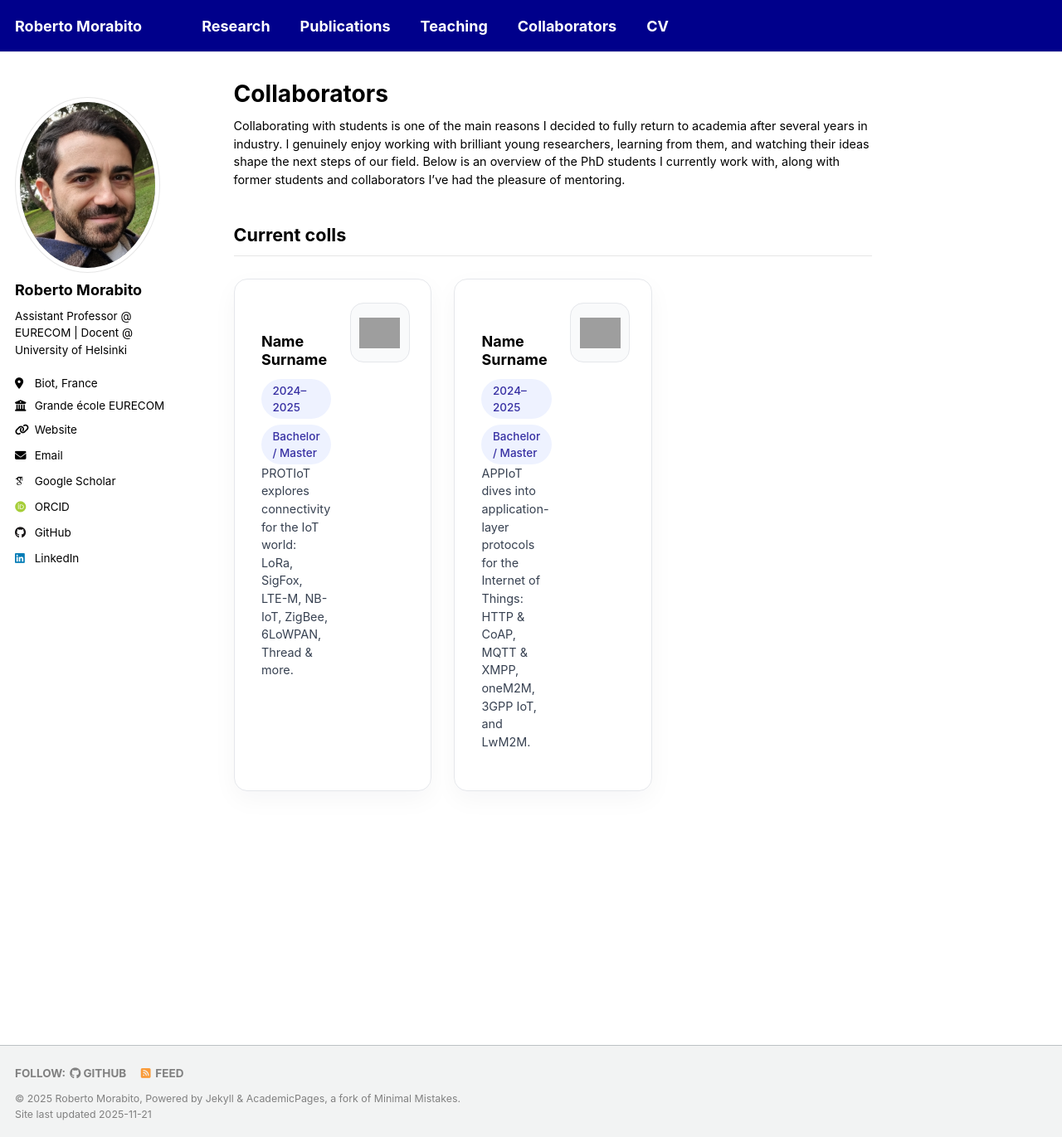
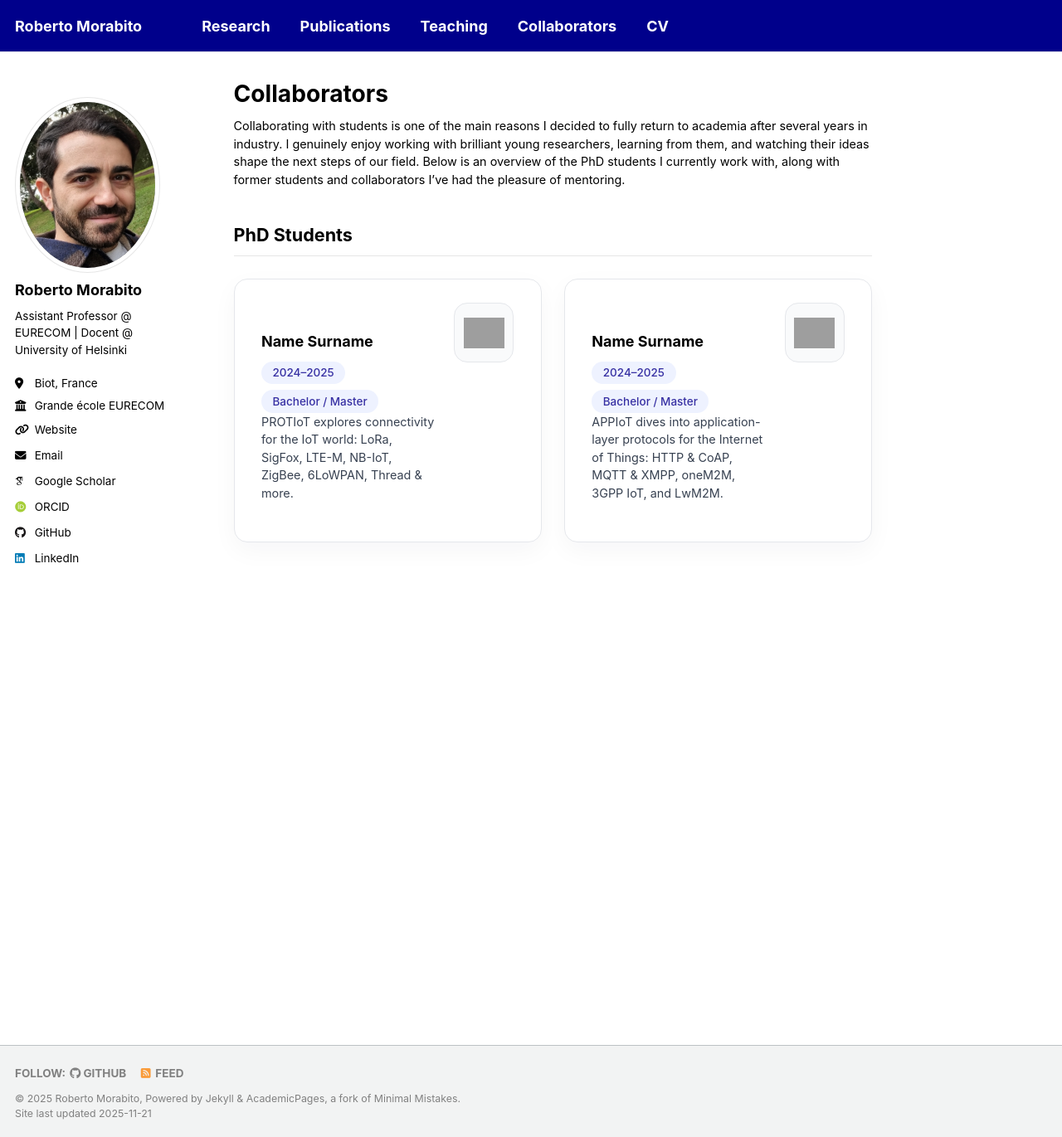
Before and after one commit to robertmora/robertmora.github.io, a Jekyll site: the page built from _pages/collaborators.html, in a window 1280 px wide and 1371 px high. Shown: the whole window at 83% size. Built offline with Jekyll 4.4.1, drawn with Linux system fonts in a browser that asks for light colours; some web fonts are replaced; a script that is not in the unit is left out; grey boxes are pictures that could not be loaded.

Commit message:
Update collaborators.html

```diff
--- a/_pages/collaborators.html
+++ b/_pages/collaborators.html
@@ -35,8 +35,8 @@ author_profile: true
 }
 
 @media (min-width: 900px) {
-  .coll-grid--three-cols {
-    grid-template-columns: repeat(3, minmax(0, 1fr));
+  .coll-grid--two-cols {
+    grid-template-columns: repeat(2, minmax(0, 1fr));
   }
 }
 
@@ -141,9 +141,9 @@ author_profile: true
 <div class="container">
     <!-- Current colls -->
     <section class="collaborators-block">
-      <h2 class="collaborators-heading">Current colls</h2>
+      <h2 class="collaborators-heading">PhD Students</h2>
 
-      <div class="coll-grid coll-grid--three-cols">
+      <div class="coll-grid coll-grid--two-cols">
         <!-- PROTIoT -->
         <article class="coll-card">
           <div class="coll-main">
```
